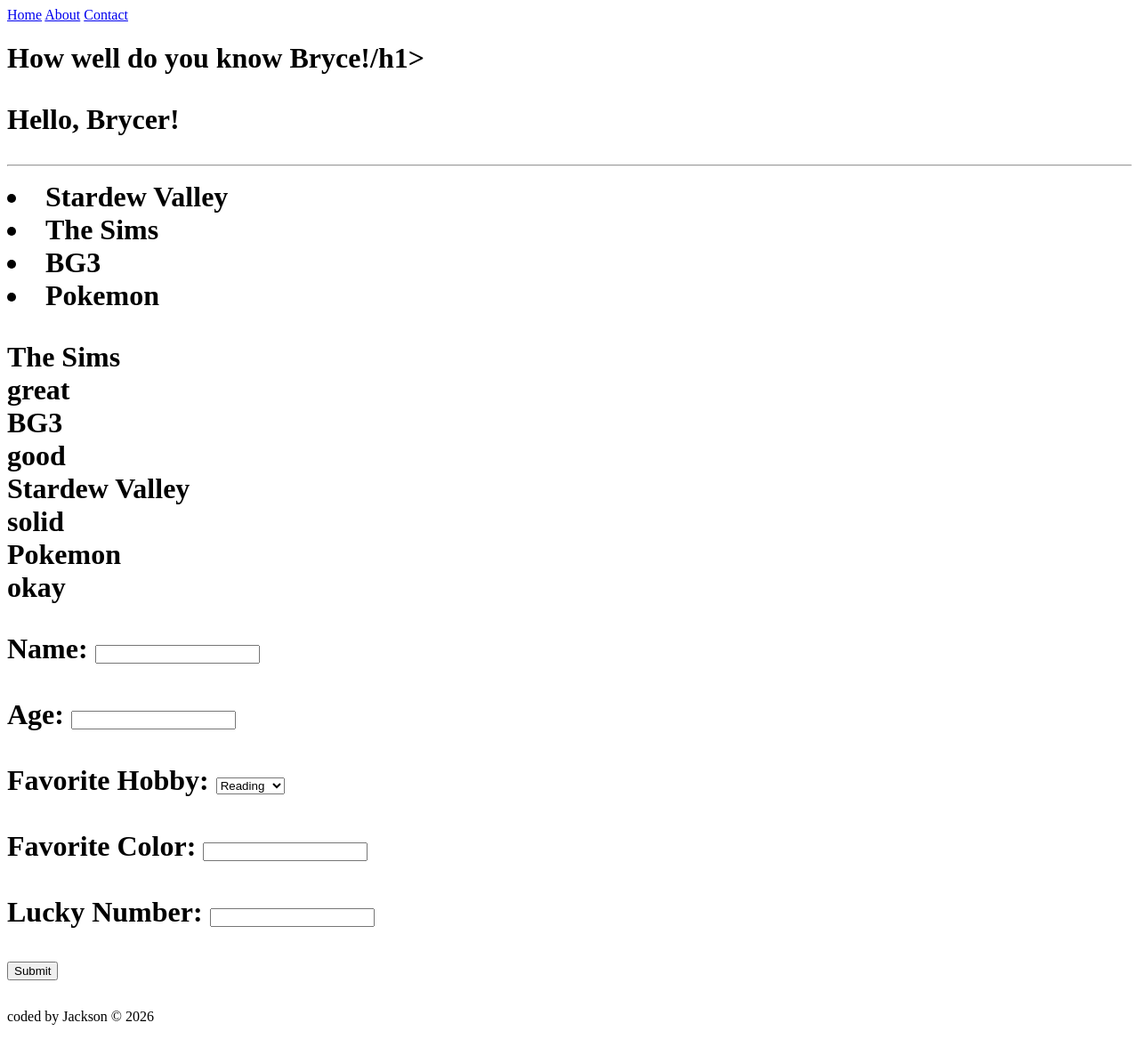
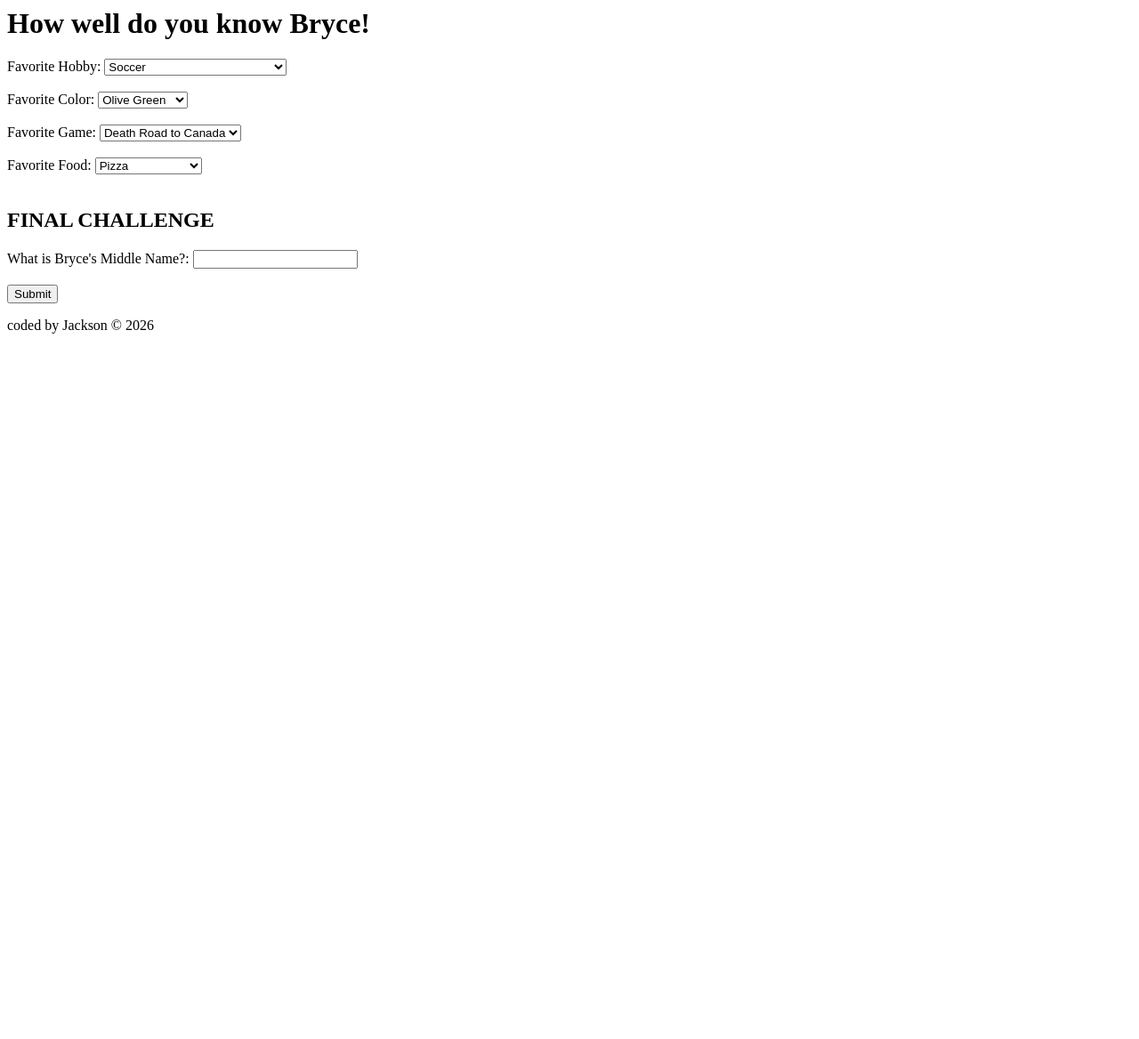
Before and after one commit to JacksonD2026/UNIT3ACTIVITY, a Flask app: page / in a window 1280 px wide. Shown: the whole page at 89% size. After the commit the page ends 375 px from the top, so only its background shows below. Run offline with Flask 3, Linux system fonts and the light colour scheme.

Commit message:
brycer 2

```diff
--- a/app.py
+++ b/app.py
@@ -9,16 +9,9 @@ app = Flask(__name__)
 
 @app.route("/")
 def index():
-        name_data = 'Jackson'
-        year_data = 2026
-        favorites_list = ['Stardew Valley', 'The Sims', 'BG3', 'Pokemon']
-        ratings_dict = {
-                        'The Sims':'great',
-                        'BG3':'good',
-                        'Stardew Valley':'solid',
-                        'Pokemon': 'okay',
-        }
-        return render_template("index.html", name=name_data, year=year_data, favorites=favorites_list, ratings=ratings_dict )
+
+
+        return render_template("index.html")
 
 
 @app.route("/submit", methods=['POST'])
--- a/templates/index.html
+++ b/templates/index.html
@@ -14,65 +14,59 @@
 <body>
 
 
-    <div class="navbar">
-        <a href =" {{ url_for('index') }} " class="navbar-brand">Home</a>
-        <a href ="#" class="navbar-items">About</a>
-        <a href ="#" class="navbar-items">Contact</a>
-    </div>
-
     <div class="page-content">
 
-    <h1>How well do you know Bryce!/h1>
+    <h1>How well do you know Bryce!</h1>
 
 
-    {% if name %}
-    <p>Hello, Brycer!</p>
-
-    {% else %}
-    <p>Hello, Brycer!</p>
-
-    {% endif %}
-
-    <hr>
-
-    {% for item in favorites %}
-    <li> {{item }} </li>
-    {% endfor %}
-
-    <dl>
-        {% for key, val in ratings.items() %}
-            <dt> {{ key }}</dt>
-            <dt> {{ val }}</dt>
-            {% endfor %}
-    </dl>
 
 
  <form action="/submit" method="POST">
-      <!-- Text Input -->
-      <label for="name">Name:</label>
-      <input type="text" id="name" name="name" required><br><br>
-
-      <!-- Age Input -->
-      <label for="age">Age:</label>
-      <input type="number" id="age" name="age" required><br><br>
 
       <!-- Dropdown Menu -->
       <label for="favorite_hobby">Favorite Hobby:</label>
       <select id="favorite_hobby" name="favorite_hobby" required>
-          <option value="Reading">Reading</option>
-          <option value="Sports">Sports</option>
-          <option value="Gaming">Gaming</option>
-          <option value="Cooking">Cooking</option>
-          <option value="Traveling">Traveling</option>
+          <option value="Reading">Soccer</option>
+          <option value="Sports">Mango</option>
+          <option value="Gaming">Playing videogames, obviously</option>
+          <option value="Cooking">Listening to MGS track</option>
+          <option value="Traveling">Watching Anime</option>
       </select><br><br>
 
+      <label for="favorite_hobby">Favorite Color:</label>
+      <select id="favorite_hobby" name="favorite_hobby" required>
+          <option value="Reading">Olive Green</option>
+          <option value="Sports">Mango</option>
+          <option value="Gaming">Green</option>
+          <option value="Cooking">Neon Green</option>
+          <option value="Traveling">Forest Green</option>
+      </select><br><br>
+
+      <label for="favorite_hobby">Favorite Game:</label>
+      <select id="favorite_hobby" name="favorite_hobby" required>
+          <option value="Reading">Death Road to Canada</option>
+          <option value="Sports">Clover pit</option>
+          <option value="Gaming">Slay the spire</option>
+          <option value="Cooking">Terreria</option>
+          <option value="Traveling">Minecraft</option>
+      </select><br><br>
+
+      <label for="favorite_hobby">Favorite Food:</label>
+      <select id="favorite_hobby" name="favorite_hobby" required>
+          <option value="Reading">Pizza</option>
+          <option value="Sports">Mac and cheese</option>
+          <option value="Gaming">Burritos</option>
+          <option value="Cooking">Mango Chicken</option>
+          <option value="Traveling">Chimichangas</option>
+      </select><br><br>
+
+
+      <h2> FINAL CHALLENGE </h2>
+
+
       <!-- Text Input -->
-      <label for="favorite_color">Favorite Color:</label>
-      <input type="text" id="favorite_color" name="favorite_color" required><br><br>
-
-      <!-- Numerical Input -->
-      <label for="lucky_number">Lucky Number:</label>
-      <input type="number" id="lucky_number" name="lucky_number" required><br><br>
+    <label for="favorite_color">What is Bryce's Middle Name?:</label>
+       <input type="text" id="favorite_color" name="favorite_color" required><br><br>
 
       <!-- Submit Button -->
       <button type="submit">Submit</button>
```
